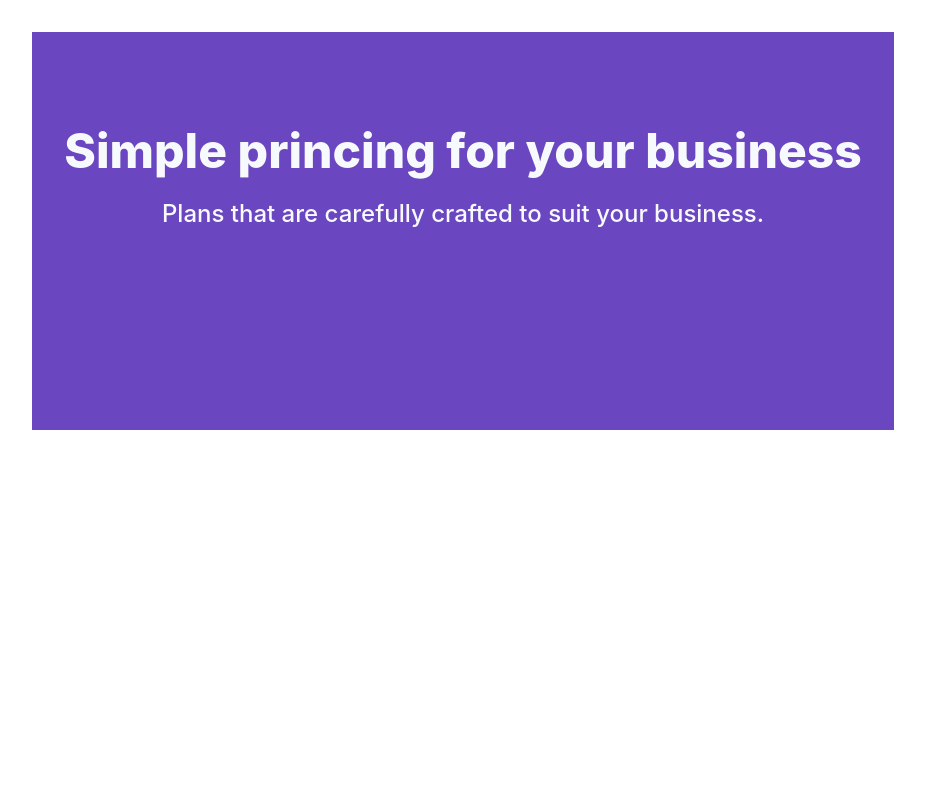
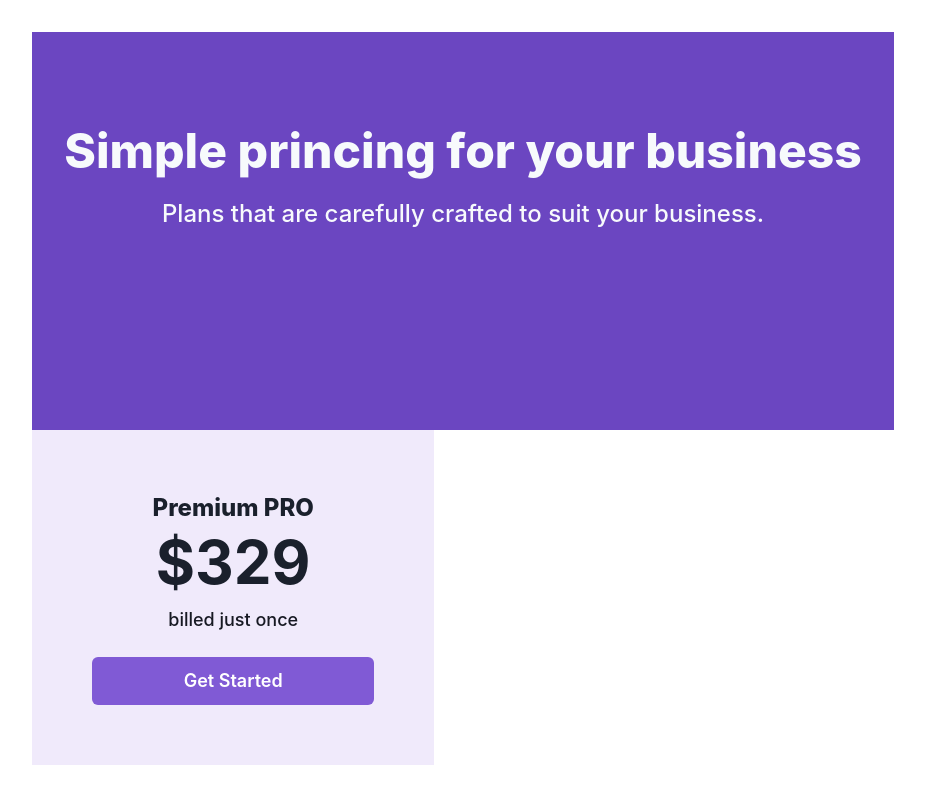
Before and after one commit to rpalaciosg/chakra-ui-begin, a React (Vite) app: page / in a window 1280 px wide. Shown: the whole page, without its empty margins (177-1102 px from the left). Built offline with nearby package versions, Linux system fonts and the light colour scheme.

Commit message:
feat(components): Left princing section component

```diff
--- a/src/App.tsx
+++ b/src/App.tsx
@@ -1,11 +1,13 @@
 import './App.css'
 import { Header } from './components/Header'
+import { Princing } from './components/Pricing'
 
 function App() {
 
   return (
     <div className='App'>
       <Header/>
+      <Princing/>
     </div>
   )
 }
--- /dev/null
+++ b/src/components/Pricing.tsx
@@ -0,0 +1,28 @@
+import { Box, Button, Flex, Heading, Text } from "@chakra-ui/react";
+import React from "react";
+
+export function Princing() {
+  return(
+    <Box>
+      <Flex>
+        <Box bg="#F0EAFB" p="60px">
+          <Text fontSize="24px" fontWeight="800">
+            Premium PRO
+          </Text>
+          <Heading as="h3" fontSize="60px">
+            $329
+          </Heading>
+          <Text color="#171923" fontSize="18px" fontWeight="500"
+            mt="8px"
+          >
+            billed just once
+          </Text>
+          <Button colorScheme="purple" size="lg" w="282px" mt="24px">Get Started</Button>
+        </Box>
+        <Box>
+
+        </Box>
+      </Flex>
+    </Box>
+  );
+}
```
Also changed, not shown: 1 other file (tests, documents, lock files or other folders).
